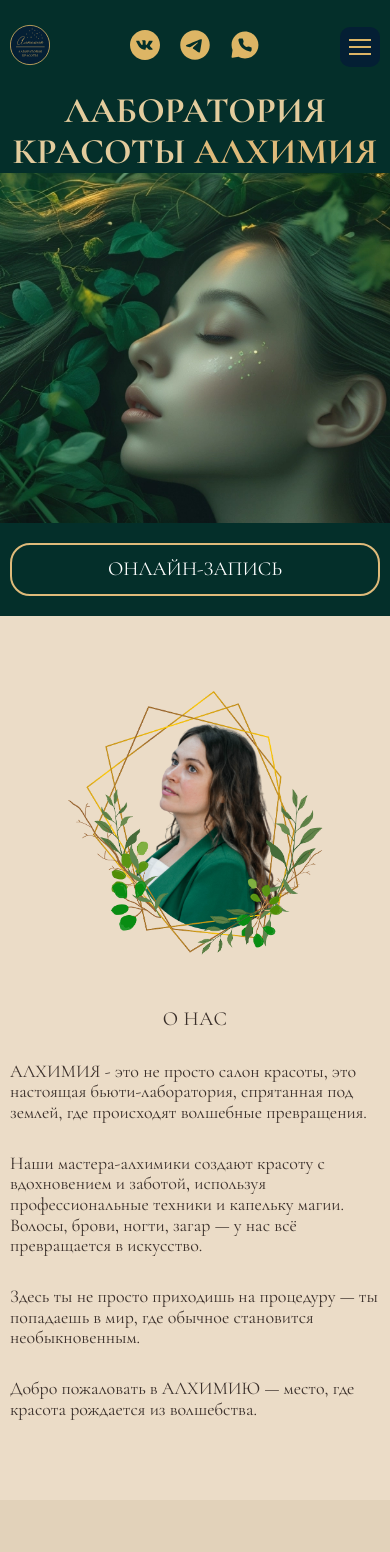
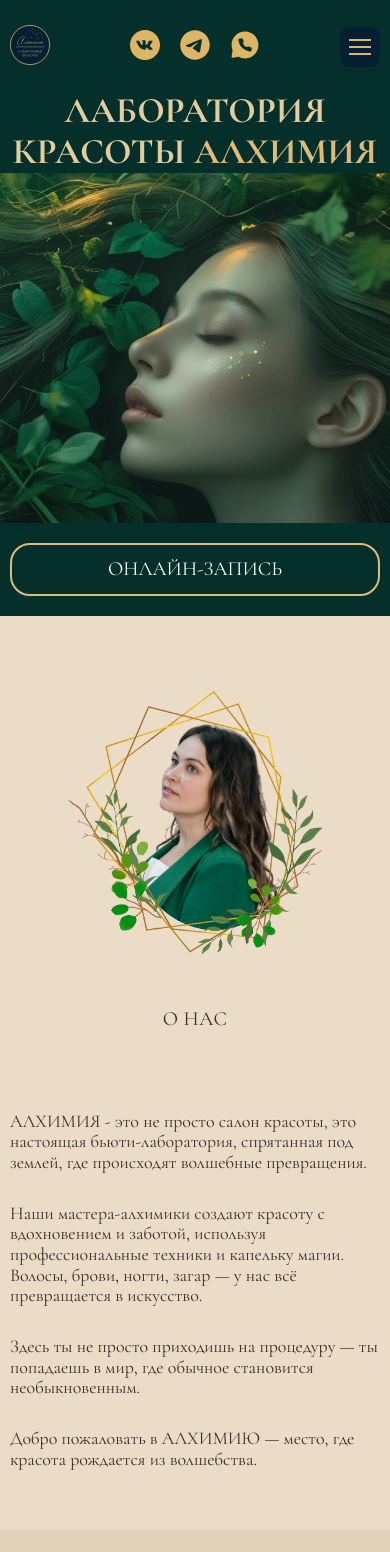
Before and after one commit to darina1970/Alchemy-Beauty-Salon, a React (Vite) app: page / in a window 390 px wide. Shown: the top 1552 px of the page. Built offline with nearby package versions, Linux system fonts and the light colour scheme.

Commit message:
fix adaptive styles

```diff
--- a/src/pages/Home/sections/About/About.jsx
+++ b/src/pages/Home/sections/About/About.jsx
@@ -7,7 +7,7 @@ const About = ({ variant }) => {
         <section className={`section section-${variant}`}>
             <div className={`container ${styles.aboutContainer}`}>
                 <div className={styles.textBlock}>
-                    <h2>О НАС</h2>
+                <h2>О НАС</h2>
 
                     <p className={styles.text}>
                         АЛХИМИЯ - это не просто салон красоты, это настоящая бьюти-лаборатория, спрятанная под землей, где происходят волшебные превращения.
--- a/src/pages/Home/sections/About/About.module.css
+++ b/src/pages/Home/sections/About/About.module.css
@@ -1,23 +1,28 @@
 .aboutContainer {
     display: flex;
-    align-items: center;
+    align-items: flex-start;
     gap: 5%;
     flex-wrap: wrap;
 }
 
 .textBlock {
     flex: 1;
-    max-width: 45vw;
+    max-width: 35vw;
     order: 1;
+}
+
+.textBlock h2 {
+    margin-bottom: 60px;
 }
 
 .text {
     padding-bottom: 30px;
+    padding-top: 20px;
 }
 
 .imageWrapper {
     flex: 1;
-    max-width: 50vw;
+    max-width: 55vw;
     display: flex;
     justify-content: center;
     align-items: center;
@@ -28,10 +33,27 @@
 .aboutImage {
     width: 100%;
     height: auto;
-    object-fit: cover;
+    object-fit: cover; }
+
+@media (max-width: 1024px) {
+.aboutContainer {
+    flex-direction: column;
+    align-items: center;
 }
 
-@media (max-width: 1024px) {
+.imageWrapper {
+    max-width: 90%;
+    order: 2;
+}
+
+.textBlock {
+    max-width: 100%;
+    order: 3;
+    text-align:left;
+}
+}
+
+@media (max-width: 800px) {
     .aboutContainer {
         flex-direction: column;
         gap: 40px;
@@ -43,19 +65,23 @@
     }
 
 h2 {
-            order: -1;
+    order: 1;
     text-align: left;
 }
 
 .imageWrapper {
-            order: 1;
+    order: 2;
     max-width: 80%;
     margin: 0 auto;
 }
 
 .textBlock {
-            order: 2;
+    order: 3;
     max-width: 100%;
+}
+
+.text {
+    padding-bottom: 10px;
 }
 }
 
```
Lines whose indentation alone changed are shown as unchanged.
